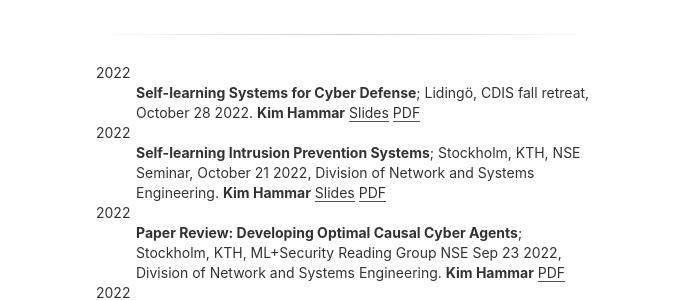
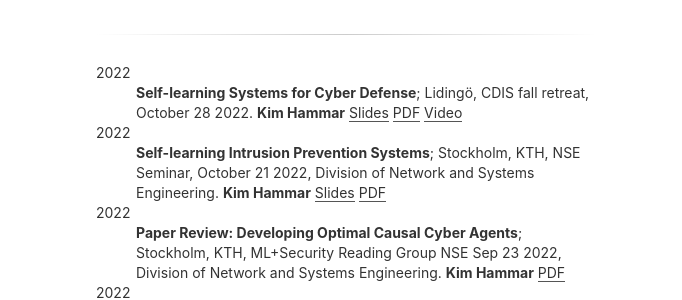
Before and after one commit to Limmen/Limmen.github.io, a Jekyll site: the page built from talks.md, in a window 1280 px wide and 900 px high. Shown: the part 429-729 px from the top of the window, without its empty margins (294-976 px from the left). Built offline with Jekyll 4.4.1, drawn with Linux system fonts in a browser that asks for light colours.

Commit message:
add link

```diff
--- a/talks.md
+++ b/talks.md
@@ -8,6 +8,7 @@ title: Talks
     **Kim Hammar**
 	[Slides](https://www.slideshare.net/KimHammar/selflearning-systems-for-cyber-defense)
 	[PDF](/assets/slides/CDIS_fall_retreat_28_oct_22.pdf)
+    [Video](https://youtu.be/tpal1DoNBy8)
 
 2022
 :   **Self-learning Intrusion Prevention Systems**; Stockholm, KTH, NSE Seminar, October 21 2022, Division of Network and Systems Engineering.
```
